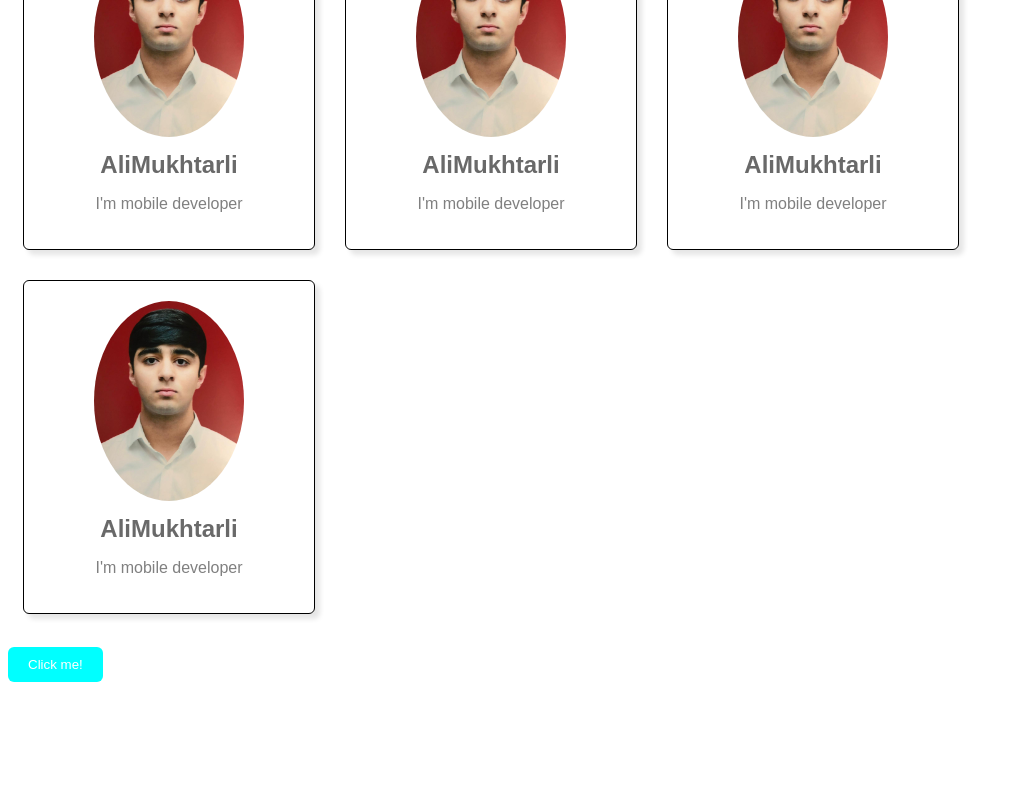
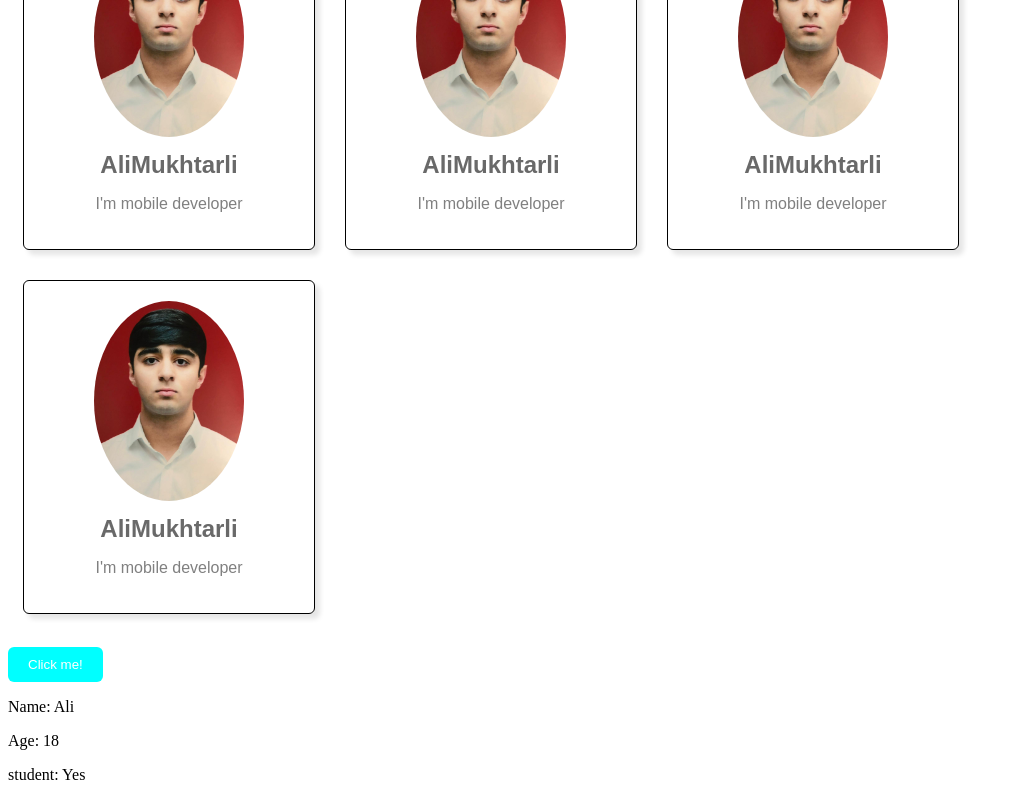
Before and after one commit to AliMukhtarli/learningReact, a React (Vite) app: page / in a window 1280 px wide. Shown: the part 389-1189 px from the top of the page, without its empty margins (0-1019 px from the left). Before the commit the page ends 1079 px from the top, so only its background shows below. Built offline with nearby package versions, Linux system fonts and the light colour scheme.

Commit message:
Learning mode is on

```diff
--- a/src/App.jsx
+++ b/src/App.jsx
@@ -3,6 +3,7 @@
 import Food from "./Food.jsx";
 import Card from "./Card.jsx";
 import Button from "./Button.jsx";
+import Student from "./Student.jsx";
 import "./index.css"
 function App() {
   return(
@@ -18,6 +19,7 @@
         <br />
 
         <Button />
+        <Student name="Ali" age={18} isStudent={true} />
     </div>
   );
 
--- /dev/null
+++ b/src/Student.jsx
@@ -0,0 +1,12 @@
+
+function Student(props){
+    return(
+        <div className="student">
+            <p>Name: {props.name}</p>
+            <p>Age: {props.age}</p>
+            <p>student: {props.isStudent ? "Yes" : "No"}</p>
+        </div>
+    );
+}
+
+export default Student;
```
Also changed, not shown: src/index.css (line endings or trailing spaces).
